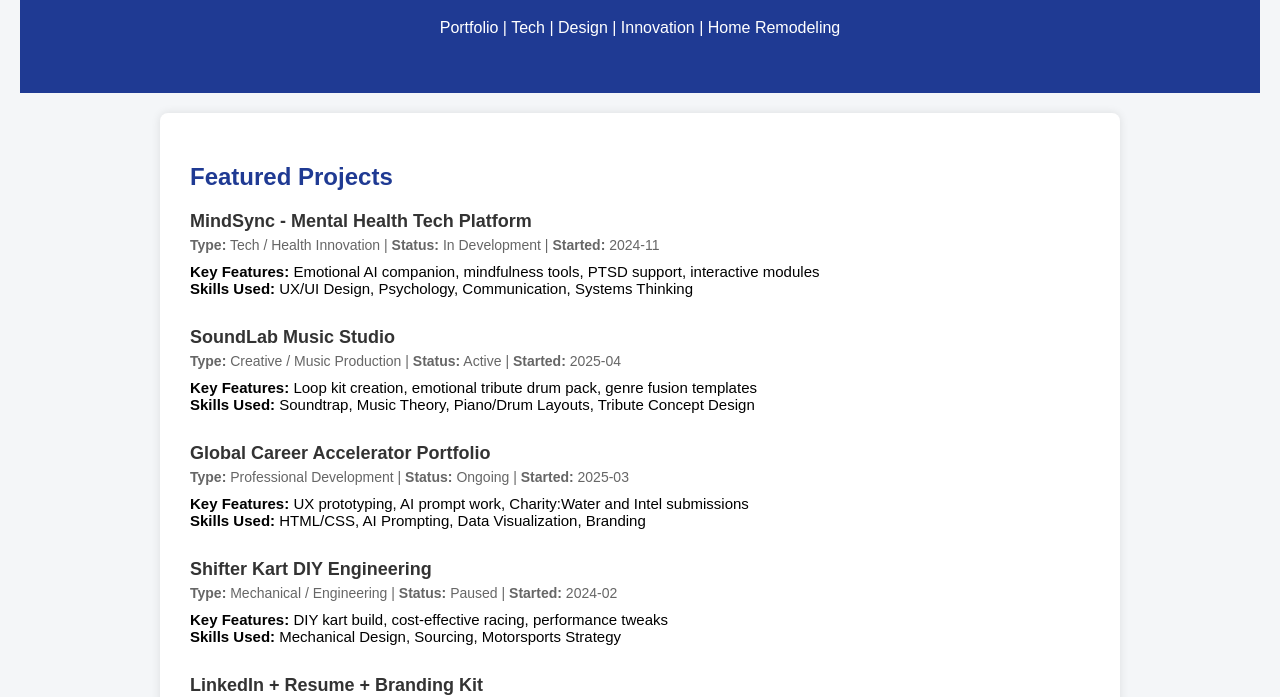
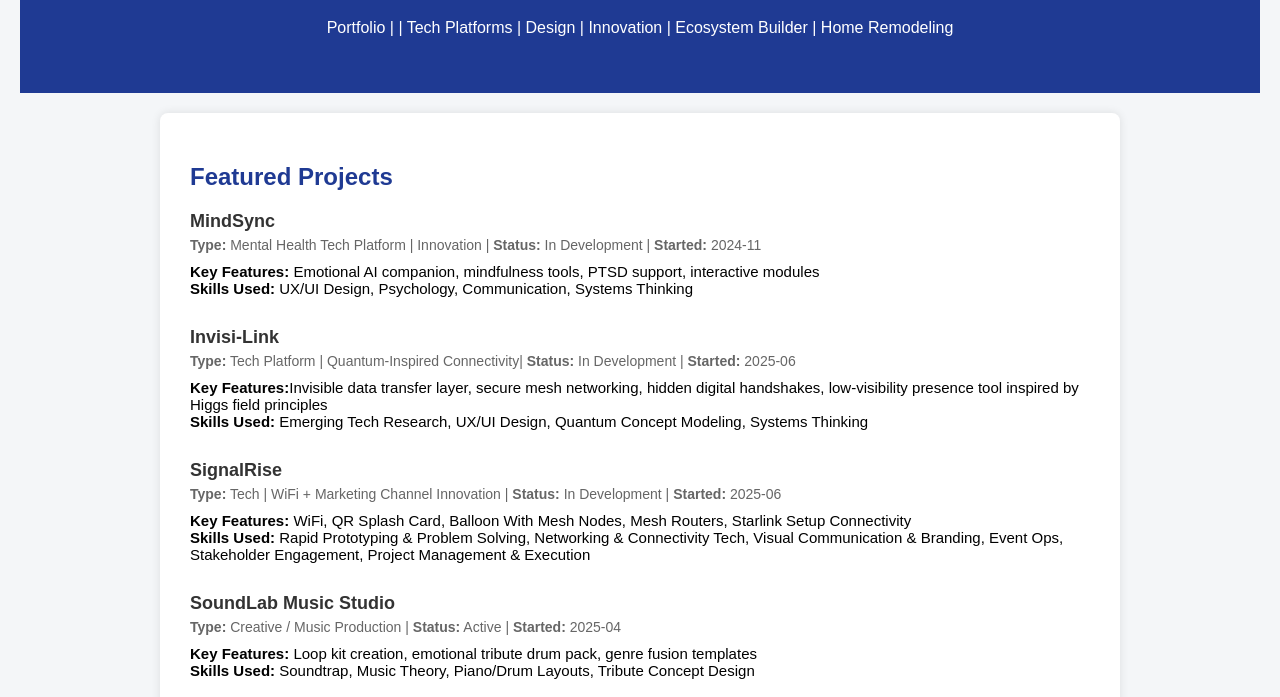
Before and after one commit to sdk-299650/quickie, a plain HTML site: page index.html in a window 1280 px wide. Shown: the part 121-818 px from the top of the page. Drawn offline with Linux system fonts and the light colour scheme.

Commit message:
Update index.html
added projects

```diff
--- a/index.html
+++ b/index.html
@@ -50,16 +50,30 @@
 <body>
     <header>
         <h1>Kyle Shackle</h1>
-        <p>Portfolio | Tech | Design | Innovation | Home Remodeling</p>
+        <p>Portfolio | | Tech Platforms | Design | Innovation | Ecosystem Builder | Home Remodeling</p>
     </header>
     <section>
         <h2>Featured Projects</h2>
 
         <div class="project">
-            <div class="project-title">MindSync - Mental Health Tech Platform</div>
-            <div class="project-info"><strong>Type:</strong> Tech / Health Innovation | <strong>Status:</strong> In Development | <strong>Started:</strong> 2024-11</div>
+            <div class="project-title">MindSync</div>
+            <div class="project-info"><strong>Type:</strong> Mental Health Tech Platform | Innovation | <strong>Status:</strong> In Development | <strong>Started:                </strong> 2024-11</div>
             <div class="project-desc"><strong>Key Features:</strong> Emotional AI companion, mindfulness tools, PTSD support, interactive modules</div>
             <div class="project-desc"><strong>Skills Used:</strong> UX/UI Design, Psychology, Communication, Systems Thinking</div>
+        </div>
+
+        <div class="project">
+            <div class="project-title">Invisi-Link</div>
+            <div class="project-info"><strong>Type:</strong> Tech Platform | Quantum-Inspired Connectivity| <strong>Status:</strong> In Development | <strong>Started:            </strong> 2025-06</div>
+            <div class="project-desc"><strong>Key Features:</strong>Invisible data transfer layer, secure mesh networking, hidden digital handshakes, low-visibility              presence tool inspired by Higgs field principles</div>
+            <div class="project-desc"><strong>Skills Used:</strong> Emerging Tech Research, UX/UI Design, Quantum Concept Modeling, Systems Thinking</div>
+        </div>
+
+        <div class="project">
+            <div class="project-title">SignalRise</div>
+            <div class="project-info"><strong>Type:</strong> Tech | WiFi + Marketing Channel Innovation | <strong>Status:</strong> In Development | <strong>Started:</strong> 2025-06</div>
+            <div class="project-desc"><strong>Key Features:</strong> WiFi, QR Splash Card, Balloon With Mesh Nodes, Mesh Routers, Starlink Setup Connectivity</div>
+            <div class="project-desc"><strong>Skills Used:</strong> Rapid Prototyping & Problem Solving, Networking & Connectivity Tech, Visual Communication & Branding, Event Ops, Stakeholder Engagement, Project Management & Execution</div>
         </div>
 
         <div class="project">
```
